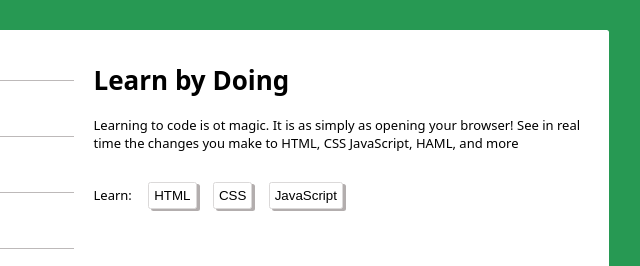
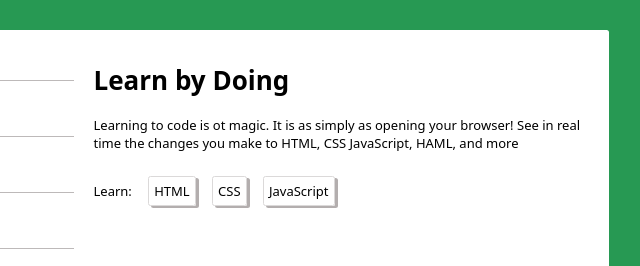
Before and after one commit to AliAlArands/task-two, a plain HTML site: page learn by doing/index.html in a window 1280 px wide. Shown: the top 266 px of the page, 473-1113 px from the left. Drawn offline with Linux system fonts and the light colour scheme.

Commit message:
fixed a bug

```diff
--- a/learn by doing/index.html
+++ b/learn by doing/index.html
@@ -40,9 +40,9 @@
             <p>Learning to code is ot magic. It is as simply as opening your browser! See in real time the changes you
                 make to HTML, CSS JavaScript, HAML, and more</p>
 
-            <div class="choices">Learn: <button type="button" class="btn">HTML</button>
-                <button type="button" class="btn">CSS</button>
-                <button type="button" class="btn">JavaScript</button>
+            <div class="choices">Learn: <a href="#" class="btn">HTML</a>
+                <a href="#" class="btn">CSS</a>
+                <a href="#" class="btn">JavaScript</a>
             </div>
         </div>
 
--- a/learn by doing/style.css
+++ b/learn by doing/style.css
@@ -41,6 +41,8 @@ body {
     background-color: white;
     box-shadow: 3px 2px 0.5px rgb(179, 174, 174);
     margin-bottom: 0.4rem;
+    color: black;
+    text-decoration: none;
 }
 
 .form {
```
